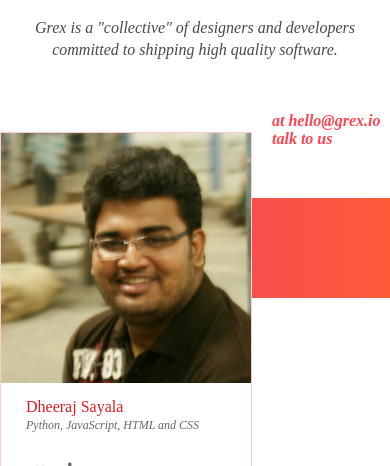
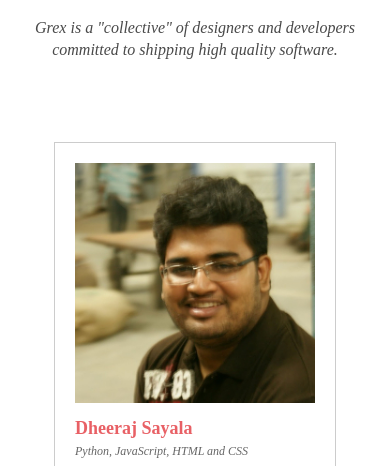
Before and after one commit to grexio/grexio.github.io, a plain HTML site: page index.html in a window 390 px wide. Shown: the part 226-692 px from the top of the page. Drawn offline with Linux system fonts and the light colour scheme; a web font is replaced by a local one.

Commit message:
Style home page responsively

```diff
--- a/css/main.css
+++ b/css/main.css
@@ -14,7 +14,7 @@ body {
 
 #wrapper {
     margin: 0px auto;
-    max-width: 980px;
+    max-width: 1240px;
     text-align: center;
 }
 
@@ -34,35 +34,41 @@ body {
     color: #494949;
 }
 
+#team-members {
+    padding: 20px 0;
+    overflow: hidden;
+}
+
 .person {
-    border: 1px #fcc solid;
-    width: 250px;
-    float: left;
-    margin: 20px auto;
-    margin-right: 20px;
+    display: inline-block;
+    width: 240px;
+    margin: 10px 8px;
+    padding: 20px;
+    border: 1px #ccc solid;
 }
 
 .person img {
-    width: 250px;
-    height: 250px;
+    width: 240px;
+    height: 240px;
 }
 
 .person-details{
     text-align: left;
-    margin: 25px;
+    margin-bottom: 5px;
 }
 
 .person-name {
-    color: #DE1C24 !important;
-    text-style: normal;
-    margin-top: -10px;
-    margin-bottom: -10px;
+    color: #DE1C24;
+    color: rgba(222,28,36,.7);
+    font-size: 18px;
+    font-weight: 600;
+    margin: 15px 0 5px 0;
 }
 
 .person-skills {
     font-size: 75%;
     font-style: italic;
-    height: 30px;
+    margin: 5px 0;
 }
 
 .person-details ul {
```
Also changed, not shown: 1 other file.
